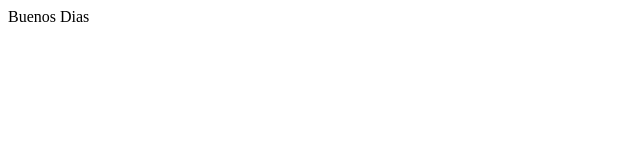
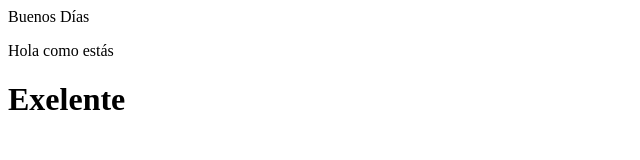
Before and after one commit to dayannacubillos/repositorioadsi, a plain HTML site: page index.html in a window 1280 px wide. Shown: the whole page, without its empty margins (0-640 px from the left). Drawn offline with Linux system fonts and the light colour scheme.

Commit message:
Agregando codigo

```diff
--- a/index.html
+++ b/index.html
@@ -7,6 +7,8 @@
     <title>Document</title>
 </head>
 <body>
-    Buenos Dias
+    Buenos Días
+    <p>Hola como estás</p>
+    <h1>Exelente</h1>
 </body>
 </html>
```
